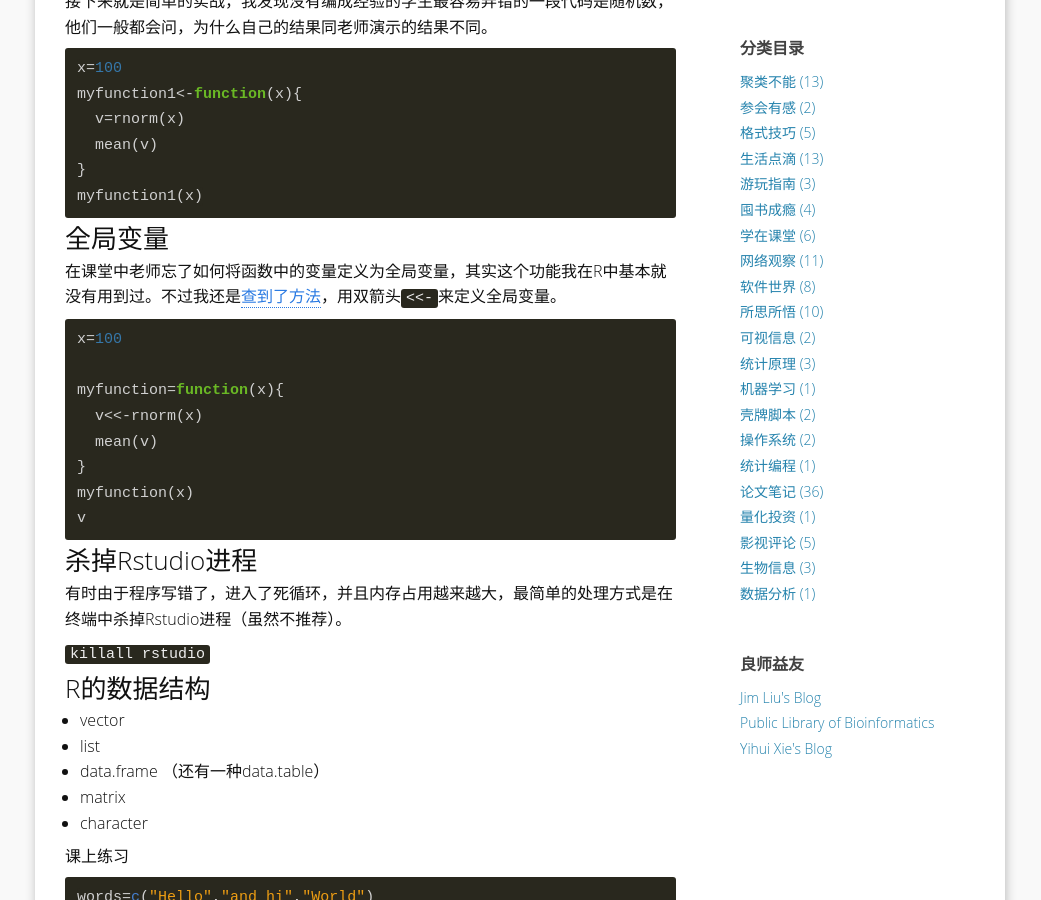
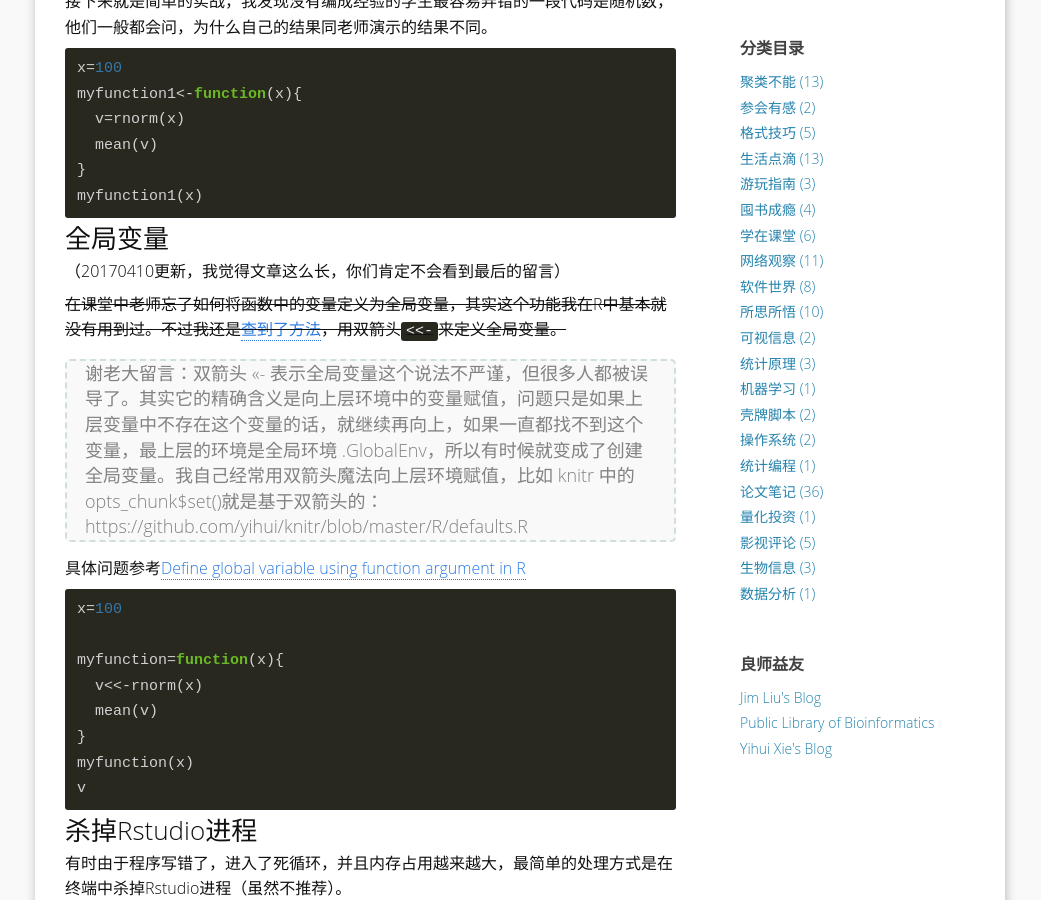
Before and after one commit to yulijia/cn, a Jekyll site: the page built from _posts/2016-11-11-CB2-101-BioComp-II.md, in a window 1280 px wide and 900 px high, scrolled down 560 px. Shown: the whole window, without its empty margins (120-1161 px from the left). Built offline with Jekyll 4.4.1, drawn with Linux system fonts in a browser that asks for light colours; some web fonts are replaced; comment, search, counter and statistics services are not loaded.

Commit message:
update(global variable): assign()

````diff
--- a/_posts/2016-11-11-CB2-101-BioComp-II.md
+++ b/_posts/2016-11-11-CB2-101-BioComp-II.md
@@ -32,8 +32,13 @@ myfunction1(x)
 ```
 
 ### 全局变量
+（20170410更新，我觉得文章这么长，你们肯定不会看到最后的留言）
 
-在课堂中老师忘了如何将函数中的变量定义为全局变量，其实这个功能我在R中基本就没有用到过。不过我还是[查到了方法](http://stackoverflow.com/questions/10904124/global-and-local-variables-in-r "global and local variables in r")，用双箭头`<<-`来定义全局变量。
+<del>在课堂中老师忘了如何将函数中的变量定义为全局变量，其实这个功能我在R中基本就没有用到过。不过我还是[查到了方法](http://stackoverflow.com/questions/10904124/global-and-local-variables-in-r "global and local variables in r")，用双箭头`<<-`来定义全局变量。</del>
+
+> 谢老大留言：双箭头 <<- 表示全局变量这个说法不严谨，但很多人都被误导了。其实它的精确含义是向上层环境中的变量赋值，问题只是如果上层变量中不存在这个变量的话，就继续再向上，如果一直都找不到这个变量，最上层的环境是全局环境 .GlobalEnv，所以有时候就变成了创建全局变量。我自己经常用双箭头魔法向上层环境赋值，比如 knitr 中的 opts_chunk$set()就是基于双箭头的：https://github.com/yihui/knitr/blob/master/R/defaults.R
+
+具体问题参考[Define global variable using function argument in R](http://stackoverflow.com/questions/22412620/define-global-variable-using-function-argument-in-r)
 
 
 ```r
````
